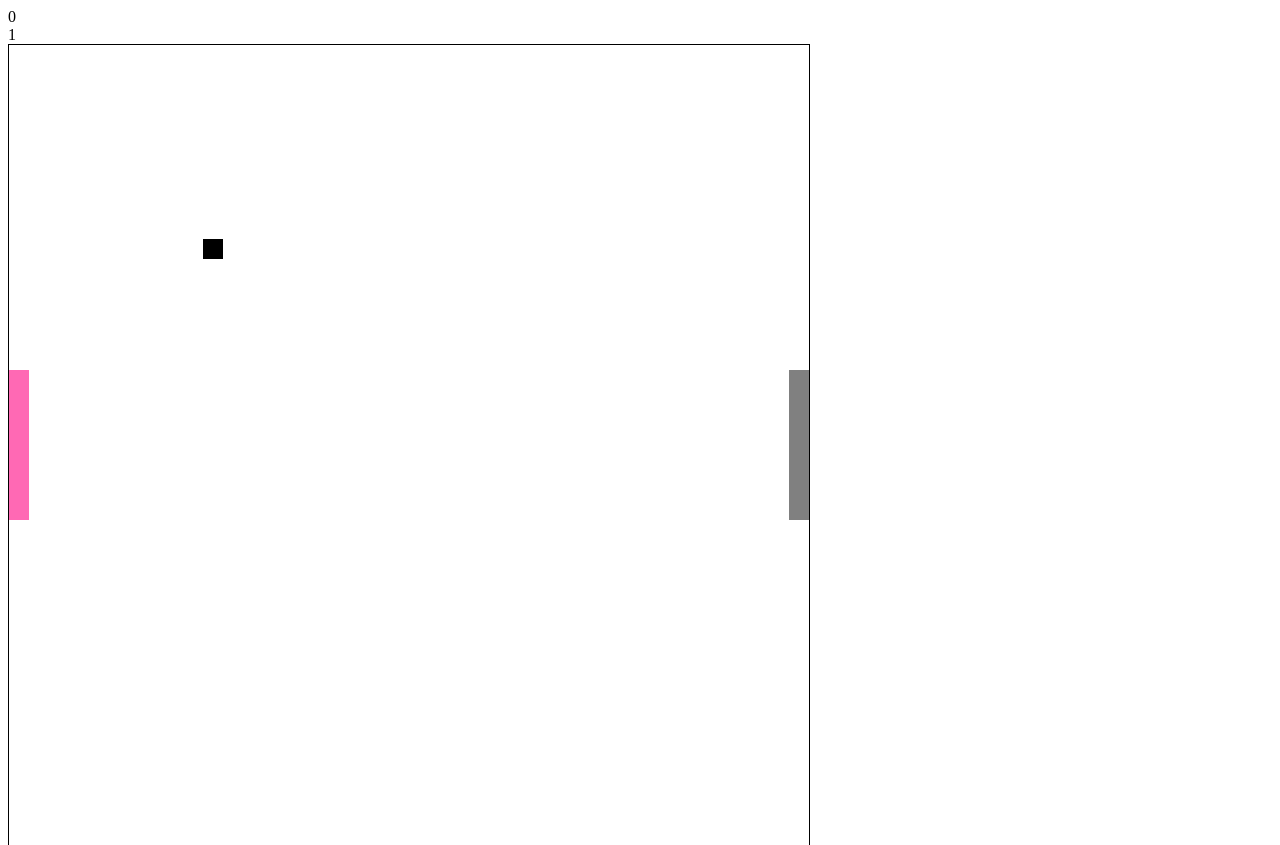
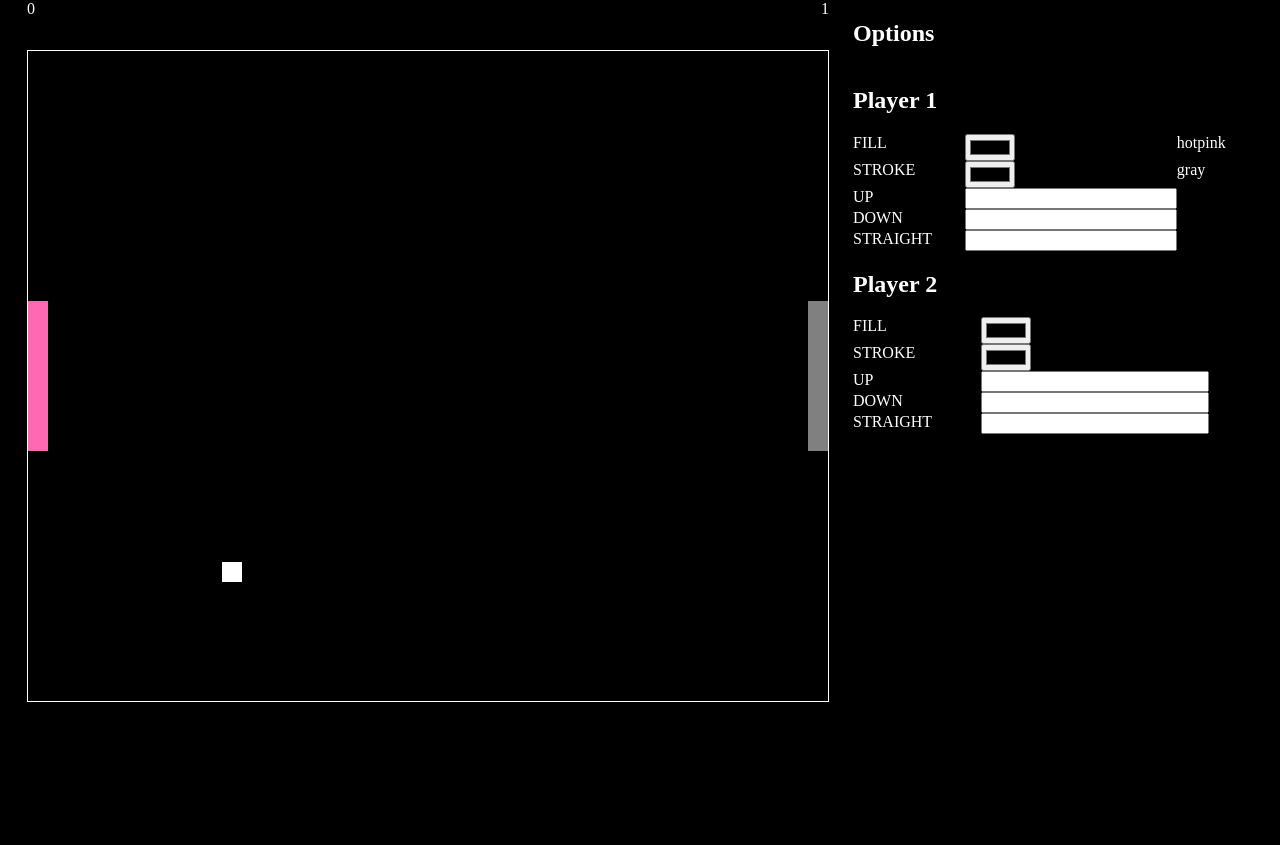
Before and after one commit to jamaal2/SE251.14, a plain HTML site: page w1/index.html in a window 1280 px wide. Shown: the top 845 px of the page. After the commit the page ends 800 px from the top, so only its background shows below. Drawn offline with Linux system fonts and the light colour scheme.

Commit message:
change color

```diff
--- a/w1/index.html
+++ b/w1/index.html
@@ -1,22 +1,83 @@
 <!DOCTYPE html>
 <html lang="en">
     <head>
-    <meta charset="UTF-8">
-    <meta http-equiv="X-UA-Compatible" content="IE=edge">
-    <meta name="viewport" content="width=device-width, initial-scale=1.0">
+        <meta charset="UTF-8" />
+        <meta name="viewport" content="width=device-width, initial-scale=1.0" />
         <title>PONG</title>
-    <link rel="stylesheet" href="pong.css">
+        <link rel="stylesheet" href="pong.css" />
     </head>
     <body>
+        <main>
+            <section id="game">
+                <!-- SCOREBOARD -->
                 <section id="score">
+                    <div class="scoreLeft">
+                        <h1>Player 1</h1>
+                        <p>0</p>
+                    </div>
+                    <div class="scoreRight">
+                        <p>0</p>
+                        <h1>Player 2</h1>
+                    </div>
+                </section>
+                <!-- PONG CANVAS   -->
+                <canvas id="pong" width="800" height="650"></canvas>
+            </section>
+            <!-- OPTIONS MENU -->
+            <section id="options">
+                <h2 id="option-button">Options</h2>
+                <div class="sides">
+                  <div class="op">
+                    <!-- Player 1 -->
+                    <h2>Player 1</h2>
                     <div></div>
                     <div></div>
+                    <label>FILL</label>
+                    <input class="fill-input" type="color" data-player="0">
+                    <div class="output"></div>
+                    <label>STROKE</label>
+                    <input class="stroke" type="color">
+                    <div class="output"></div>
+                    <label>UP</label>
+                    <input class="u" type="text" maxlength="1">
+                    <div class="output"></div>
+                    <label>DOWN</label>
+                    <input class="d" type="text" maxlength="1">
+                    <div class="output"></div>
+                    <label>STRAIGHT</label>
+                    <input class="s" type="text" maxlength="1">
+                    <div class="output"></div>
+                  </div>
+                  <!-- Player 2 -->
+                  <div class="op">
+                    <h2>Player 2</h2>
+                    <div></div>
+                    <div class="output"></div>
+                    <label>FILL</label>
+                    <input class="fill-input" type="color" data-player="1">
+                    <div class="output"></div>
+                    <label>STROKE</label>
+                    <input class="stroke" type="color">
+                    <div class="output"></div>
+                    <label>UP</label>
+                    <input class="u" type="text" maxlength="1">
+                    <div class="output"></div>
+                    <label>DOWN</label>
+                    <input class="d" type="text" maxlength="1">
+                    <div class="output"></div>
+                    <label>STRAIGHT</label>
+                    <input class="s" type="text" maxlength="1">
+                    <div class="output"></div>
+                  </div>
+                </div>
               </section>
-    <canvas id="pong" width="800" height="800"></canvas>
+            </section>
+          </main>
+
+        <script src="js/Player.js"></script>
         <script src="js/Box.js"></script>
         <script src="js/Keyboard.js"></script>
-    <script src="js/Player.js"></script>
         <script src="js/Pong.js"></script>
-
+        <script src="js/Options.js"></script>
     </body>
 </html>
--- a/w1/js/options.js
+++ b/w1/js/options.js
@@ -1,5 +1,5 @@
 // select the Options Button
-var optionsButton = document.querySelector("#options-button");
+var optionsButton = document.querySelector("#option-button");
 
 // select the .sides div
 var sidesDiv = document.querySelector(".sides");
@@ -8,3 +8,27 @@ var sidesDiv = document.querySelector(".sides");
 optionsButton.addEventListener("click", function() {
     sidesDiv.classList.toggle("hidden");
 });
+
+
+// select the fill Inputs
+var fillInputs = document.querySelectorAll(".fill-input");
+
+// set initial values
+for (var i = 0; i < fillInputs.length; i++) {
+  var playerIndex = i; // 0 for Player 1, 1 for Player 2
+  fillInputs[i].value = player[playerIndex].pad.color;
+  document.querySelectorAll(".output")[playerIndex].innerHTML = player[playerIndex].pad.color;
+
+  // add an input event listener to each fill input
+  fillInputs[i].addEventListener("input", function (e) {
+    console.log("Input changed");
+    var playerIndex = e.target.dataset.player;
+    var newFillColor = e.target.value;
+
+    // change the player's fill color
+    player[playerIndex].pad.color = newFillColor;
+
+    // update the output to display the appropriate player's fill
+    document.querySelectorAll(".output")[playerIndex].innerHTML = newFillColor;
+  });
+}
--- a/w1/js/pong.js
+++ b/w1/js/pong.js
@@ -32,7 +32,7 @@ ball.w = 20
 ball.h = 20
 ball.vx = -2
 ball.vy = -2
-ball.color = `black`
+ball.color = `white`
 
 // add player 1
 player[0] = new Player();
--- a/w1/pong.css
+++ b/w1/pong.css
@@ -1,5 +1,50 @@
 @charset "UTF-8";
+html{height:100%;}
+body{
+    min-height:100%;
+    margin:0;
+    display:flex;
+    justify-content: center;
+    background-color: rgb(0,0,0);
+}
+main{
+    color:white;
+    display:flex;
+}
 
+#score{
+    display:flex;
+    justify-content: space-between;
+    height:50px;
+}
+#score div{
+    position:relative;
+}
+#score div p{
+    position:absolute;
+}
+#score div:last-child p{
+    text-align: right;
+    right:0px;
+}
 canvas{
-    border:1px solid black;
+    border:1px solid rgb(255,255,255);
 }
+#options{
+    margin-left:24px;
+}
+#options h2{
+    cursor:pointer;
+}
+
+.hidden{
+    height:0;
+    overflow-y:hidden;
+}
+.op{
+    width: 400px;
+    color:#ffffff;
+    display:grid;
+    grid-template-columns: auto auto auto;
+
+}
```
Also changed, not shown: w1/js/rain.js (deleted, +0 -41 lines). Lines whose indentation alone changed are shown as unchanged.
